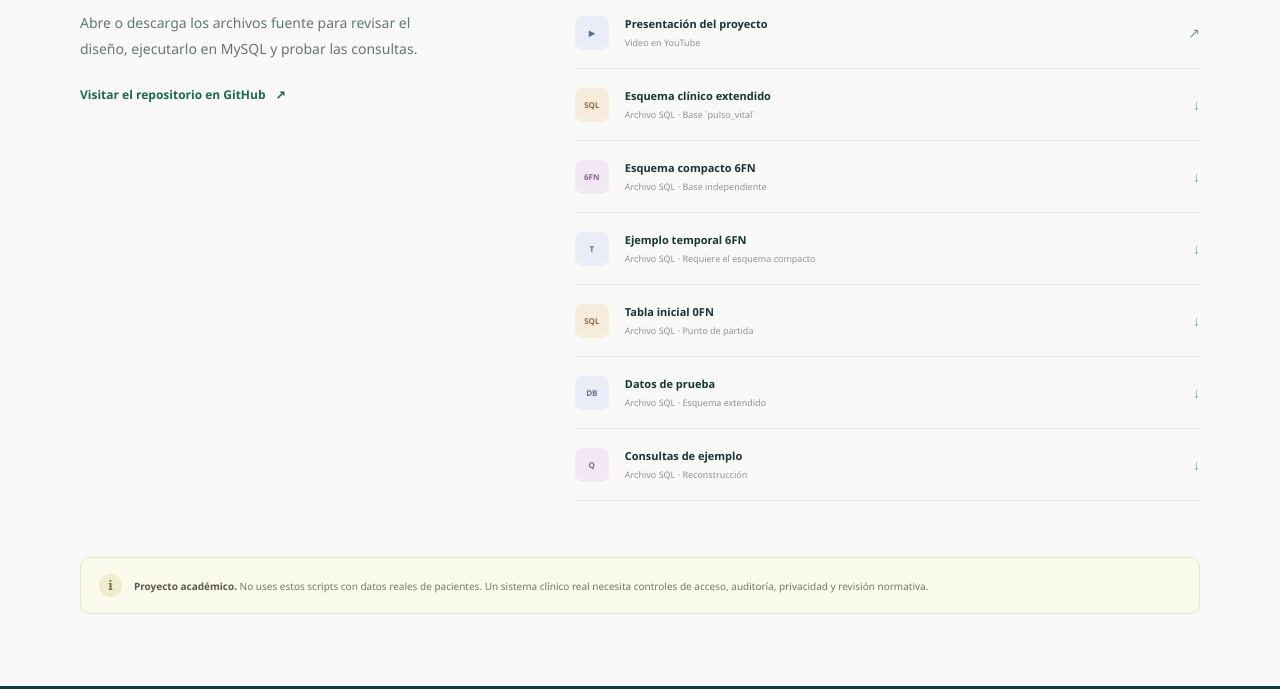
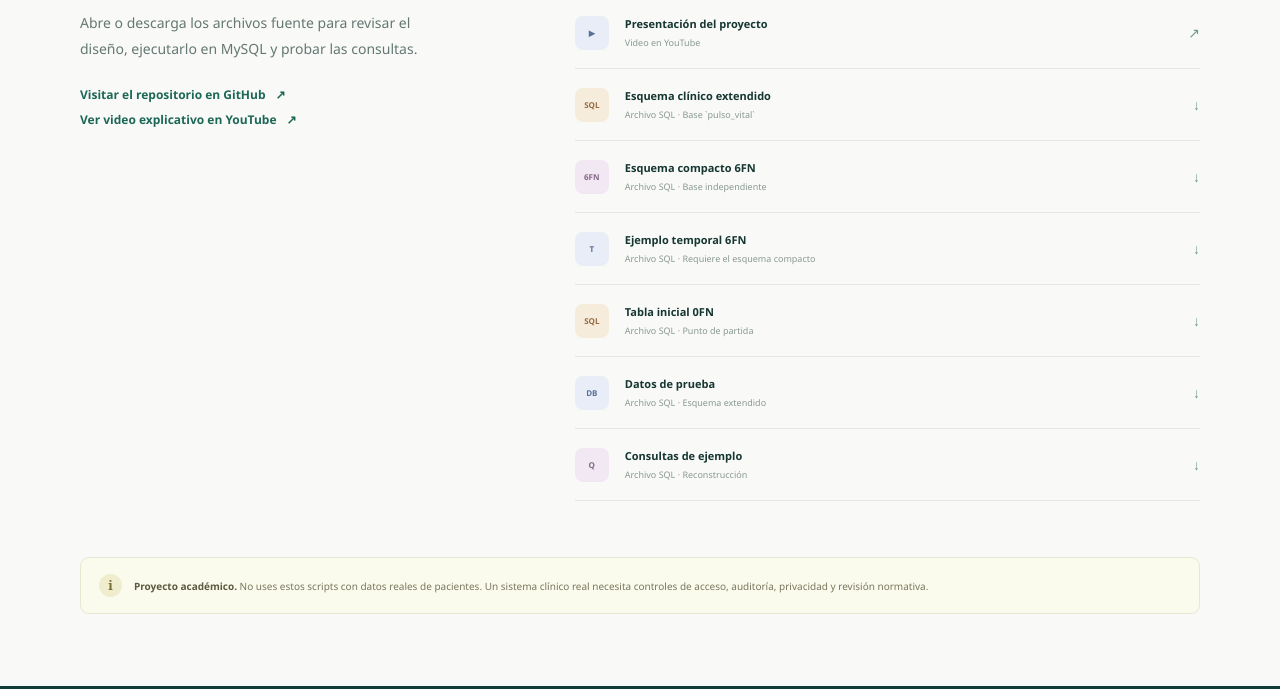
Before and after one commit to Cristian15388/Pulso-vital, a website: page web/index.html in a window 1280 px wide. Shown: the part 3914-4603 px from the top of the page. Drawn offline with Linux system fonts and the light colour scheme.

Commit message:
Add YouTube explanation video link to README and web page

```diff
--- a/web/index.html
+++ b/web/index.html
@@ -351,6 +351,8 @@
           <h2>Todo el proyecto,<br><span>a un clic.</span></h2>
           <p class="resources-lede">Abre o descarga los archivos fuente para revisar el diseño, ejecutarlo en MySQL y probar las consultas.</p>
           <a class="text-link" href="https://github.com/Cristian15388/Pulso-vital" target="_blank" rel="noreferrer">Visitar el repositorio en GitHub <span aria-hidden="true">↗</span></a>
+          <br>
+          <a class="text-link" href="https://youtu.be/NN-hsD9du2E?si=zNE7fB902Z76kadd" target="_blank" rel="noreferrer">Ver video explicativo en YouTube <span aria-hidden="true">↗</span></a>
         </div>
         <div class="resource-list">
           <a class="resource-item" href="https://github.com/Cristian15388/Pulso-vital/blob/main/docs/normalizacion.md" target="_blank" rel="noreferrer">
```
Also changed, not shown: README.md.
